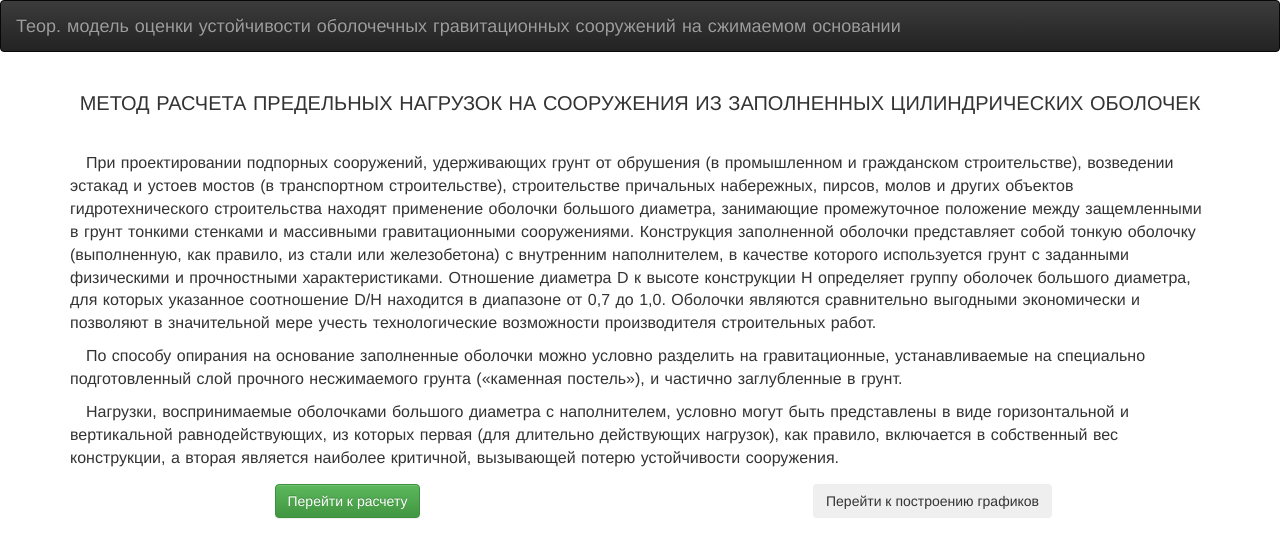
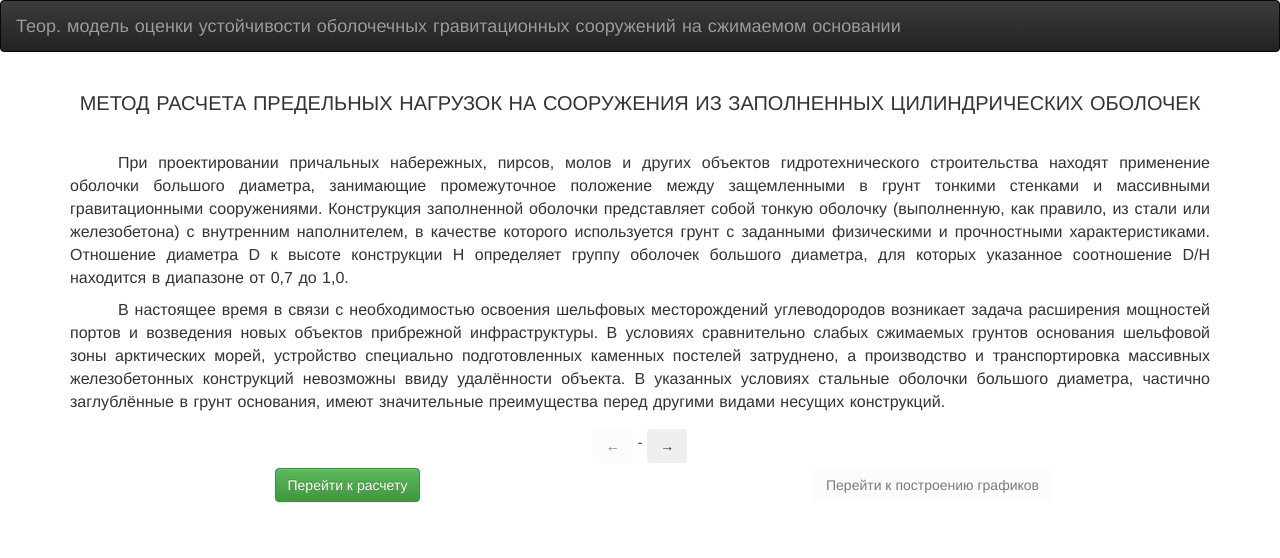
Before and after one commit to FireEagle25/teoretical_bulding_model, a Nuxt app: page / in a window 1280 px wide. Shown: the top 558 px of the page. Built offline with nearby package versions, Linux system fonts and the light colour scheme.

Commit message:
Инфо-блок

```diff
--- /dev/null
+++ b/components/info/InfoBlock.vue
@@ -0,0 +1,54 @@
+<template>
+  <div class="row" style="margin-top: 3vw">
+    <div class="col-md-12">
+      <p :key="paragraph.id" v-for="paragraph of paragraphs_to_show">{{ paragraph }}</p>
+    </div>
+
+    <div class="row" style="text-align: center">
+      <div class="col-md-12">
+        <button v-on:click="curr_page--" :disabled="has_previos_page" class="btn">←</button>
+        -
+        <button v-on:click="curr_page++" :disabled="has_next_page" class="btn">→</button>
+      </div>
+    </div>
+  </div>
+</template>
+
+<script>
+    export default {
+        name: "InfoBlock",
+        data() {
+          return {
+            paragraphs: [
+              "При проектировании причальных набережных, пирсов, молов и других объектов гидротехнического строительства находят применение оболочки большого диаметра, занимающие промежуточное положение между защемленными в грунт тонкими стенками и массивными гравитационными сооружениями. Конструкция заполненной оболочки представляет собой тонкую оболочку (выполненную, как правило, из стали или железобетона) с внутренним наполнителем, в качестве которого используется грунт с заданными физическими и прочностными характеристиками. Отношение диаметра D к высоте конструкции H определяет группу оболочек большого диаметра, для которых указанное соотношение D/H находится в диапазоне от 0,7 до 1,0.",
+              "В настоящее время в связи с необходимостью освоения шельфовых месторождений углеводородов возникает задача расширения мощностей портов и возведения новых объектов прибрежной инфраструктуры. В условиях сравнительно слабых сжимаемых грунтов основания шельфовой зоны арктических морей, устройство специально подготовленных каменных постелей затруднено, а производство и транспортировка массивных железобетонных конструкций невозможны ввиду удалённости объекта. В указанных условиях стальные оболочки большого диаметра, частично заглублённые в грунт основания, имеют значительные преимущества перед другими видами несущих конструкций.",
+              "Для оценки напряжённо-деформированного состояния цилиндрической оболочки с наполнителем, установленной на сжимаемом грунтовом основании, была разработана теоретическая модель оценки устойчивости грунтовых оснований оболочечных гравитационных сооружений.",
+              "Разрабатываемая теоретическая модель оценки устойчивости грунтовых оснований рассматриваемых сооружений, основана на решении задачи о предельном напряжённом состоянии грунтового основания, с учётом развития полей скольжения. Исходя из предельной несущей способности основания, определяется предельная нагрузка на оболочку, при которой система «оболочка-основание» сохраняет состояние равновесия. Предложенная зависимость представляет собой теоретическую модель, функционально связывающую параметры грунта основания и размеры сооружения с максимальной горизонтальной силой, которую сооружение воспринимает без потери несущей способности основания.\n\tМодель позволяет осуществить быстрый предварительный подбор характеристик основания при заданных габаритах сооружения из условия сохранения несущей способности грунта."
+            ],
+            curr_page: 0
+          }
+        },
+      computed: {
+          paragraphs_to_show: function () {
+            return this.paragraphs.slice(this.curr_page * 2, (this.curr_page * 2) + 2);
+          },
+          has_next_page: function () {
+            return (this.curr_page + 1 >= this.paragraphs.length / 2);
+          },
+          has_previos_page: function () {
+            return this.curr_page === 0;
+          }
+      }
+    }
+</script>
+
+<style scoped>
+  .row {
+    margin-top: 3vw;
+    text-align: justify;
+  }
+  p {
+    text-indent: 6vh;
+    font-size: 2vh;
+  }
+</style>
--- a/pages/index.vue
+++ b/pages/index.vue
@@ -3,42 +3,13 @@
     <div class="container">
       <H1 style="text-align: center; font-size: 2.5vh">МЕТОД РАСЧЕТА ПРЕДЕЛЬНЫХ НАГРУЗОК НА СООРУЖЕНИЯ
         ИЗ ЗАПОЛНЕННЫХ ЦИЛИНДРИЧЕСКИХ ОБОЛОЧЕК</H1>
-      <div class="row" style="margin-top: 3vw">
-        <div class="col-md-12">
-          <p>
-              При проектировании подпорных сооружений, удерживающих грунт от обрушения (в
-            промышленном и гражданском строительстве), возведении эстакад и устоев мостов (в транспортном
-            строительстве), строительстве причальных набережных, пирсов, молов и других объектов
-            гидротехнического строительства находят применение оболочки большого диаметра, занимающие
-            промежуточное положение между защемленными в грунт тонкими стенками и массивными
-            гравитационными сооружениями. Конструкция заполненной оболочки представляет собой тонкую
-            оболочку (выполненную, как правило, из стали или железобетона) с внутренним наполнителем, в
-            качестве которого используется грунт с заданными физическими и прочностными характеристиками.
-            Отношение диаметра D к высоте конструкции H определяет группу оболочек большого диаметра, для которых указанное соотношение D/H находится в диапазоне от 0,7 до 1,0. Оболочки являются
-            сравнительно выгодными экономически и позволяют в значительной мере учесть технологические
-            возможности производителя строительных работ.
-          </p>
-
-          <p>
-            По способу опирания на основание заполненные оболочки можно условно разделить на
-            гравитационные, устанавливаемые на специально подготовленный слой прочного
-            несжимаемого грунта («каменная постель»), и частично заглубленные в грунт.
-          </p>
-
-          <p>
-            Нагрузки, воспринимаемые оболочками большого диаметра с наполнителем, условно могут
-            быть представлены в виде горизонтальной и вертикальной равнодействующих, из которых первая
-            (для длительно действующих нагрузок), как правило, включается в собственный вес конструкции, а
-            вторая является наиболее критичной, вызывающей потерю устойчивости сооружения.
-          </p>
-        </div>
-      </div>
+      <info-block/>
       <div class="row" style="text-align: center">
         <div class="col-md-6">
           <nuxt-link to="/calc"><button class="btn btn-success">Перейти к расчету</button></nuxt-link>
         </div>
         <div class="col-md-6">
-          <button class="btn">Перейти к построению графиков</button>
+          <button class="btn" disabled>Перейти к построению графиков</button>
         </div>
       </div>
     </div>
@@ -51,11 +22,13 @@
   min-height: 100vh;
   display: flex;
 }
-p {
-  text-indent: 2vh;
-  font-size: 2vh;
-}
 button {
   margin-top: 5px;
 }
 </style>
+<script>
+  import InfoBlock from "../components/info/InfoBlock";
+  export default {
+    components: {InfoBlock}
+  }
+</script>
```
